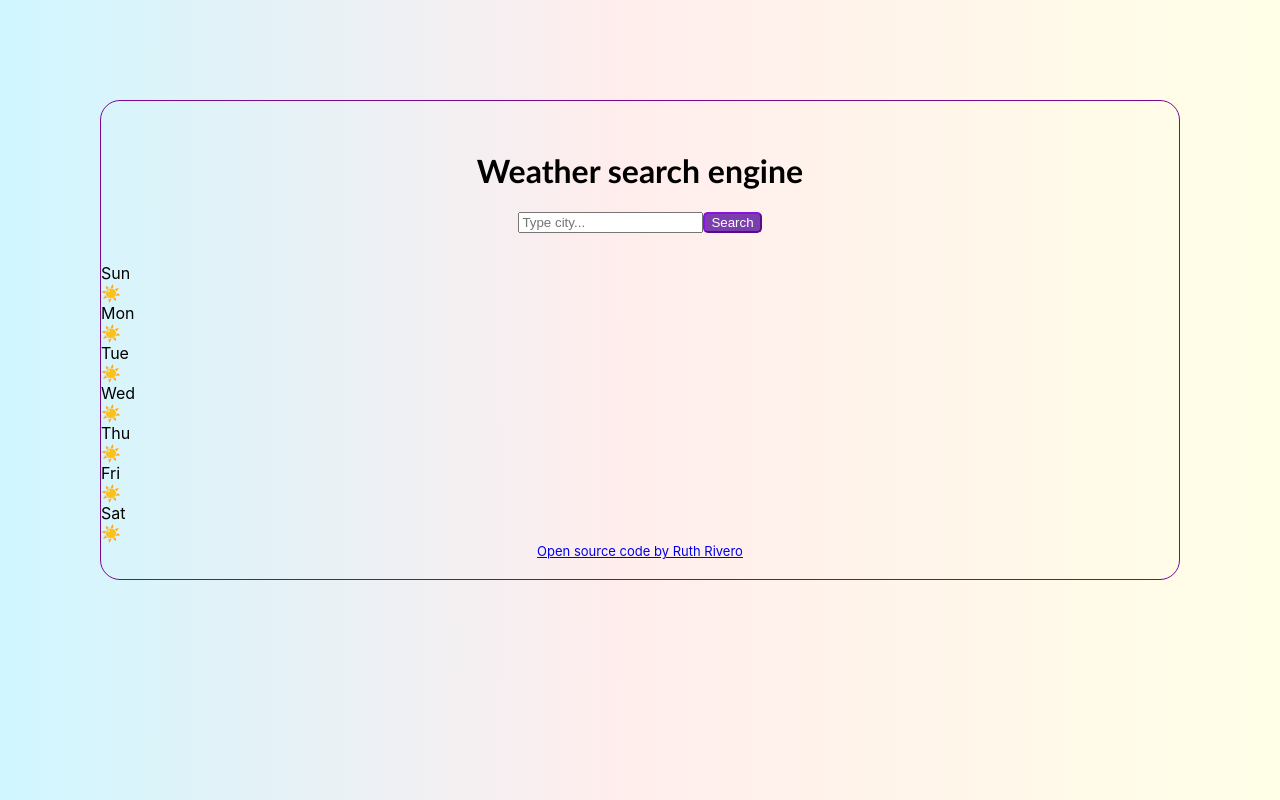
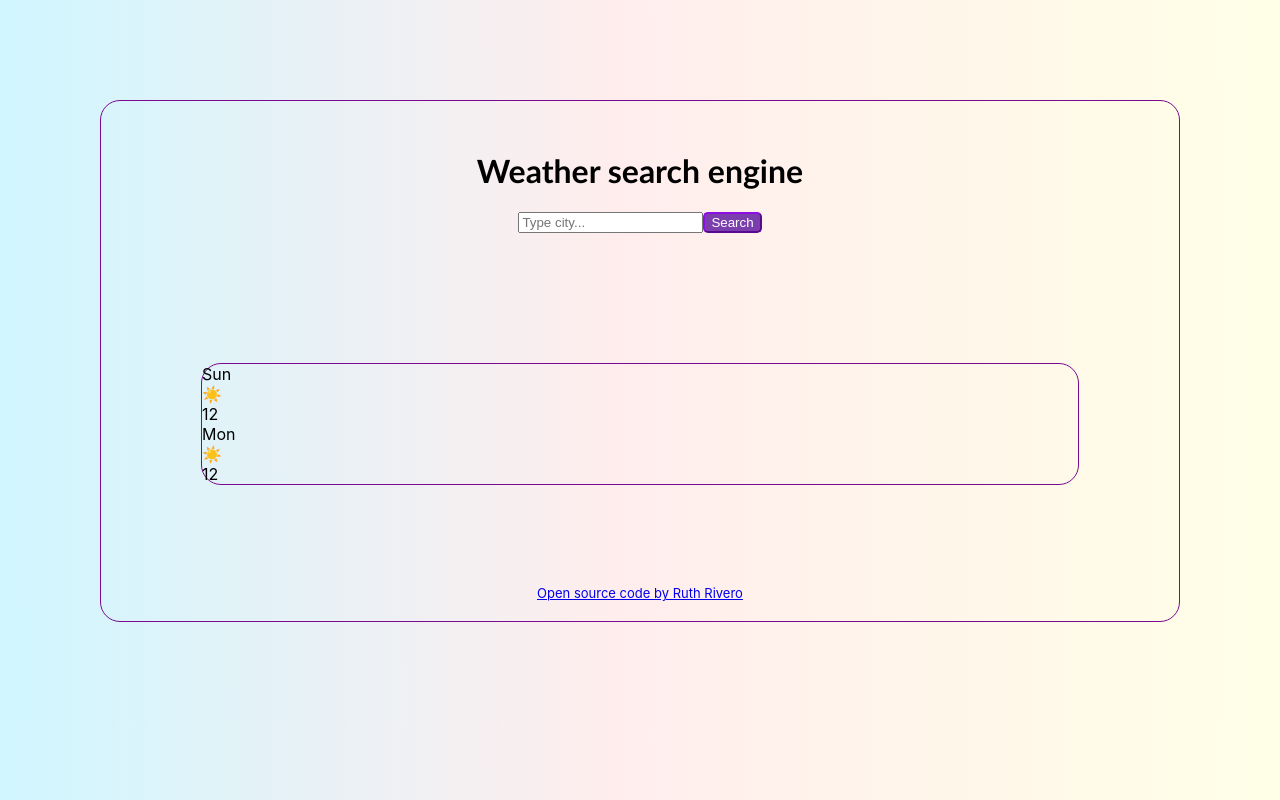
Before and after one commit to RuthRivero/ReactWeatherApp, a React (Create React App) app: page / in a window 1280 px wide. Built offline with nearby package versions, Linux system fonts and the light colour scheme.

Commit message:
update forecast. Row, container, col

```diff
--- a/package.json
+++ b/package.json
@@ -7,9 +7,11 @@
     "@testing-library/react": "^13.4.0",
     "@testing-library/user-event": "^13.5.0",
     "axios": "^1.1.2",
+    "bootstrap": "^5.2.2",
     "react": "^18.2.0",
+    "react-bootstrap": "^2.5.0",
     "react-dom": "^18.2.0",
-    "react-scripts": "5.0.1",
+    "react-scripts": "^2.1.3",
     "web-vitals": "^2.1.4"
   },
   "scripts": {
--- a/src/Forecast.js
+++ b/src/Forecast.js
@@ -1,40 +1,27 @@
 import React from "react";
+import Container from "react-bootstrap/Container";
+import Row from "react-bootstrap/Row";
+import Col from "react-bootstrap/Col";
 
 export default function Forecast() {
   return (
-    <div>
-      <div class="row">
+    <Container>
+      <Row>
+        <Col>
           <div class="col-sm-2">
             <div class="day">Sun</div>
             <div class="day-icon">☀️</div>
+            <div class="temp">12</div>
           </div>
-      </div>
-      <div class="row">
+        </Col>
+        <Col>
           <div class="col-sm-2">
             <div class="day">Mon</div>
             <div class="day-icon">☀️</div>
+            <div class="temp">12</div>
           </div>
-      </div>
-      <div class="col-sm-2">
-        <div class="day">Tue</div>
-        <div class="day-icon">☀️</div>
-      </div>
-      <div class="col-sm-2">
-        <div class="day">Wed</div>
-        <div class="day-icon">☀️</div>
-      </div>
-      <div class="col-sm-2">
-        <div class="day">Thu</div>
-        <div class="day-icon">☀️</div>
-      </div>
-      <div class="col-sm-2">
-        <div class="day">Fri</div>
-        <div class="day-icon">☀️</div>
-      </div>
-      <div class="col-sm-2">
-        <div class="day">Sat</div>
-        <div class="day-icon">☀️</div>
-      </div>
-    </div>
+        </Col>
+      </Row>
+    </Container>
   );
 }
```
Also changed, not shown: 1 other file (tests, documents, lock files or other folders). Lines whose indentation alone changed are shown as unchanged.
